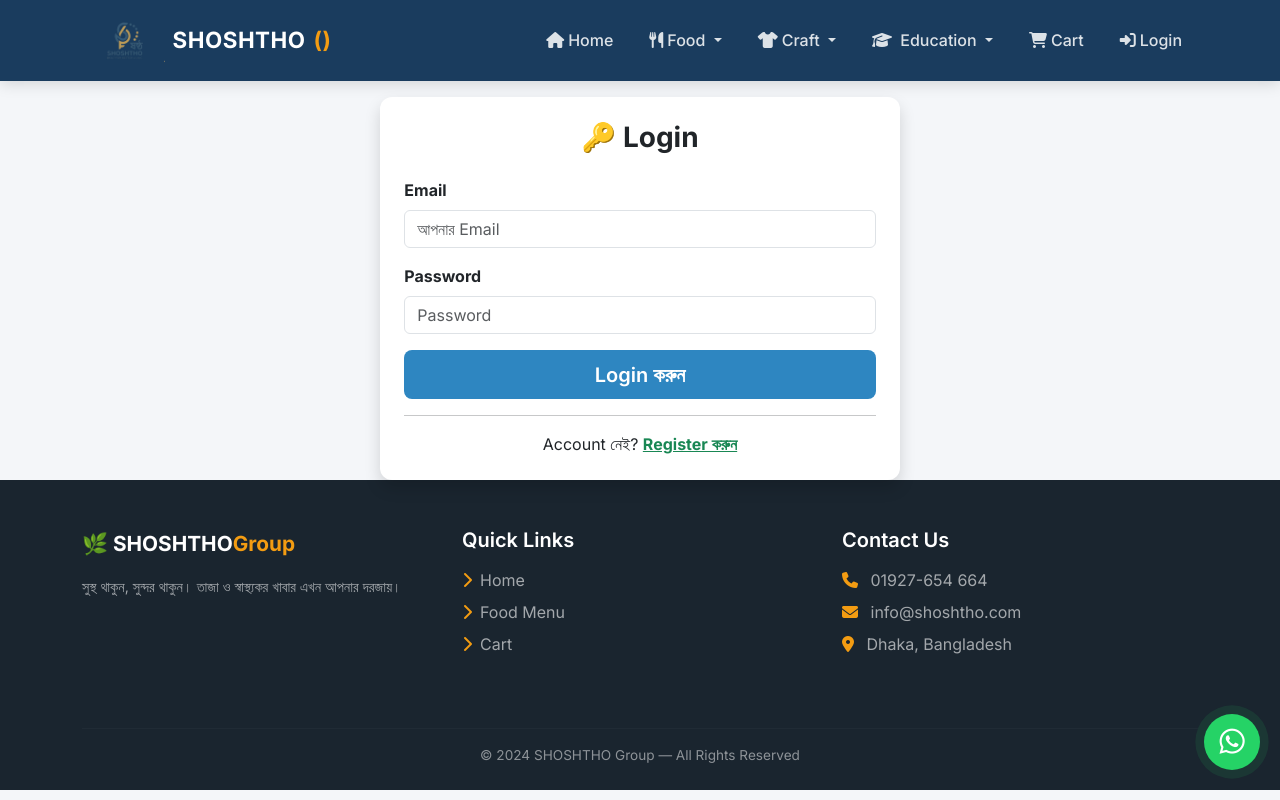
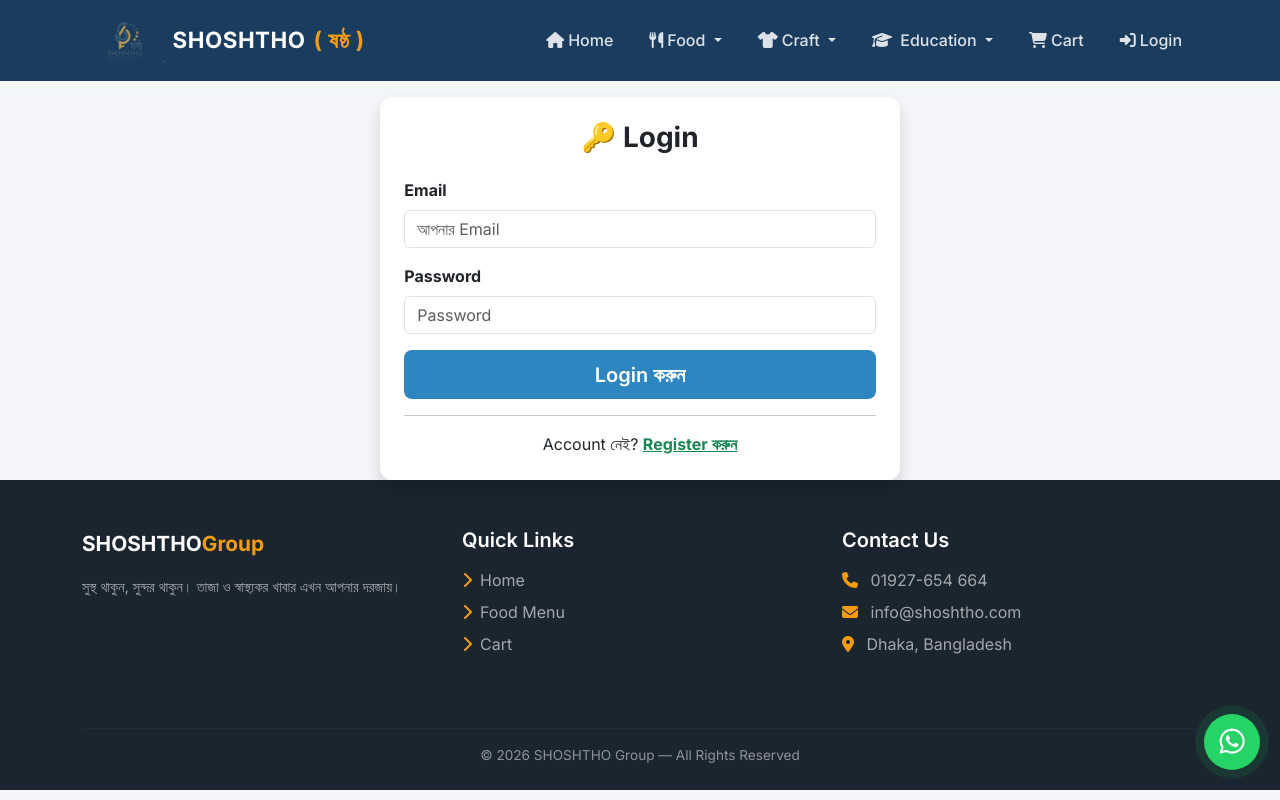
Before and after one commit to shoshthogroup/shoshtho-foods, a Flask app: a page that uses app/templates/base.html in a window 1280 px wide. Run offline with Flask 3, Linux system fonts and the light colour scheme.

Commit message:
Text correction

```diff
--- a/app/templates/base.html
+++ b/app/templates/base.html
@@ -26,7 +26,7 @@
         /* ── Navbar ── */
         .navbar {
             background: var(--primary) !important;
-            box-shadow: 0 2px 15px rgba(0,0,0,0.15);
+            box-shadow: 0 2px 15px rgba(244, 245, 244, 0.847);
             padding: 0.8rem 0;
         }
         .navbar-brand {
@@ -904,7 +904,7 @@
          height="45"
          onerror="this.style.display='none'"
          alt="SHOSHTHO Logo">
-    SHOSHTHO<span>()</span>
+    SHOSHTHO<span>( ষষ্ঠ )</span>
 </a>
         <button class="navbar-toggler border-0" type="button"
                 data-bs-toggle="collapse"
@@ -1094,7 +1094,7 @@
         <div class="row">
             <div class="col-md-4 mb-4">
                 <div class="footer-brand mb-3">
-                    🌿 SHOSHTHO<span>Group</span>
+                    SHOSHTHO<span>Group</span>
                 </div>
                 <p style="color:rgba(255,255,255,0.6); font-size:0.9rem;">
                     সুস্থ থাকুন, সুন্দর থাকুন।
@@ -1136,7 +1136,7 @@
         </div>
         <hr class="footer-divider">
         <div class="text-center" style="color:rgba(255,255,255,0.5); font-size:0.85rem;">
-            © 2024 SHOSHTHO Group — All Rights Reserved
+            © 2026 SHOSHTHO Group — All Rights Reserved
         </div>
     </div>
 </footer>
```
